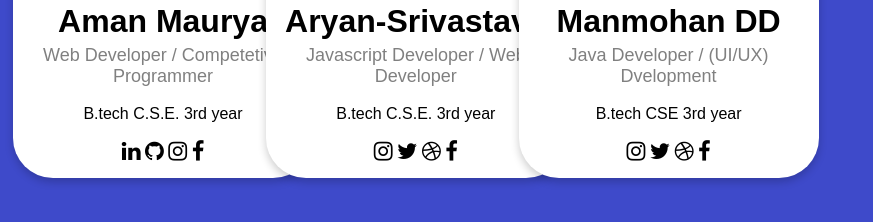
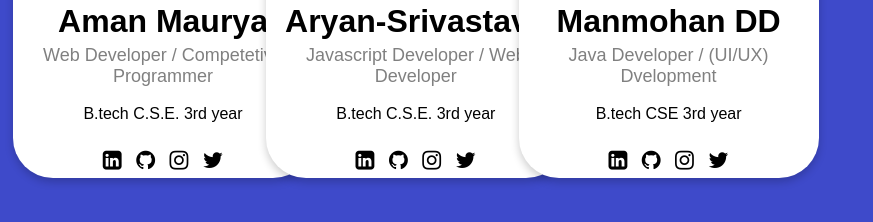
Before and after one commit to AmanAssassin/CodeWeb, a plain HTML site: page Student_hub/Second.html in a window 1280 px wide. Shown: the part 240-462 px from the top of the page, without its empty margins (0-873 px from the left). Drawn offline with Linux system fonts and the light colour scheme.

Commit message:
profile links updated

```diff
--- a/Student_hub/Second.css
+++ b/Student_hub/Second.css
@@ -74,6 +74,14 @@ h1 {
     font-size: 18px;
 }
 
+.fa-github {
+    padding: 10px;
+}
+
+.fa-instagram {
+    padding-right: 10px;
+}
+
 button {
     border: none;
     padding: 8px;
--- a/Student_hub/Second.html
+++ b/Student_hub/Second.html
@@ -18,10 +18,10 @@
                 <h1>Aman Maurya</h1>
                 <p class="title">Web Developer / Competetive Programmer</p>
                 <p> B.tech C.S.E. 3rd year</p>
-                <a href="https://www.linkedin.com/in/aman-maurya73/"><i class="fa fa-linkedin"></i></a>
-                <a href="https://github.com/AmanAssassin"><i class="fa fa-github"></i></a>
-                <a href="#"><i class="fa fa-instagram"></i></a>
-                <a href="#"><i class="fa fa-facebook"></i></a>
+                <a href="https://www.linkedin.com/in/aman-maurya73/" target="_blank"><i class="fa fa-linkedin-square"></i></a>
+                <a href="https://github.com/AmanAssassin" target="_blank"><i class="fa fa-github"></i></a>
+                <a href="#"><i class="fa fa-instagram" target="_blank"></i></a>
+                <a href="#"><i class="fa fa-twitter" target="_blank"></i></a>
             </div>
         </div>
 
@@ -32,10 +32,10 @@
                 <h1>Aryan-Srivastava</h1>
                 <p class="title"> Javascript Developer / Web Developer</p>
                 <p> B.tech C.S.E. 3rd year</p>
-                <a href="#"><i class="fa fa-instagram"></i></a>
-                <a href="#"><i class="fa fa-twitter"></i></a>
-                <a href="#"><i class="fa fa-dribbble"></i></a>
-                <a href="#"><i class="fa fa-facebook"></i></a>
+                <a href="https://www.linkedin.com/in/aryan-srivastava-08032003/" target="_blank"><i class="fa fa-linkedin-square"></i></a>
+                <a href="https://github.com/Aryan-Srivastava" target="_blank"><i class="fa fa-github"></i></a>
+                <a href="https://www.instagram.com/interstellar._._/" target="_blank"><i class="fa fa-instagram"></i></a>
+                <a href="https://twitter.com/Aryan_Sri_" target="_blank"><i class="fa fa-twitter"></i></a>
 
             </div>
         </div>
@@ -47,10 +47,10 @@
                 <h1>Manmohan DD </h1>
                 <p class="title"> Java Developer / (UI/UX) Dvelopment</p>
                 <p>B.tech CSE 3rd year </p>
+                <a href="#"><i class="fa fa-linkedin-square"></i></a>
+                <a href="#"><i class="fa fa-github"></i></a>
                 <a href="#"><i class="fa fa-instagram"></i></a>
                 <a href="#"><i class="fa fa-twitter"></i></a>
-                <a href="#"><i class="fa fa-dribbble"></i></a>
-                <a href="#"><i class="fa fa-facebook"></i></a>
 
             </div>
         </div>
```
Also changed, not shown: main.html (+1 -2 lines).
